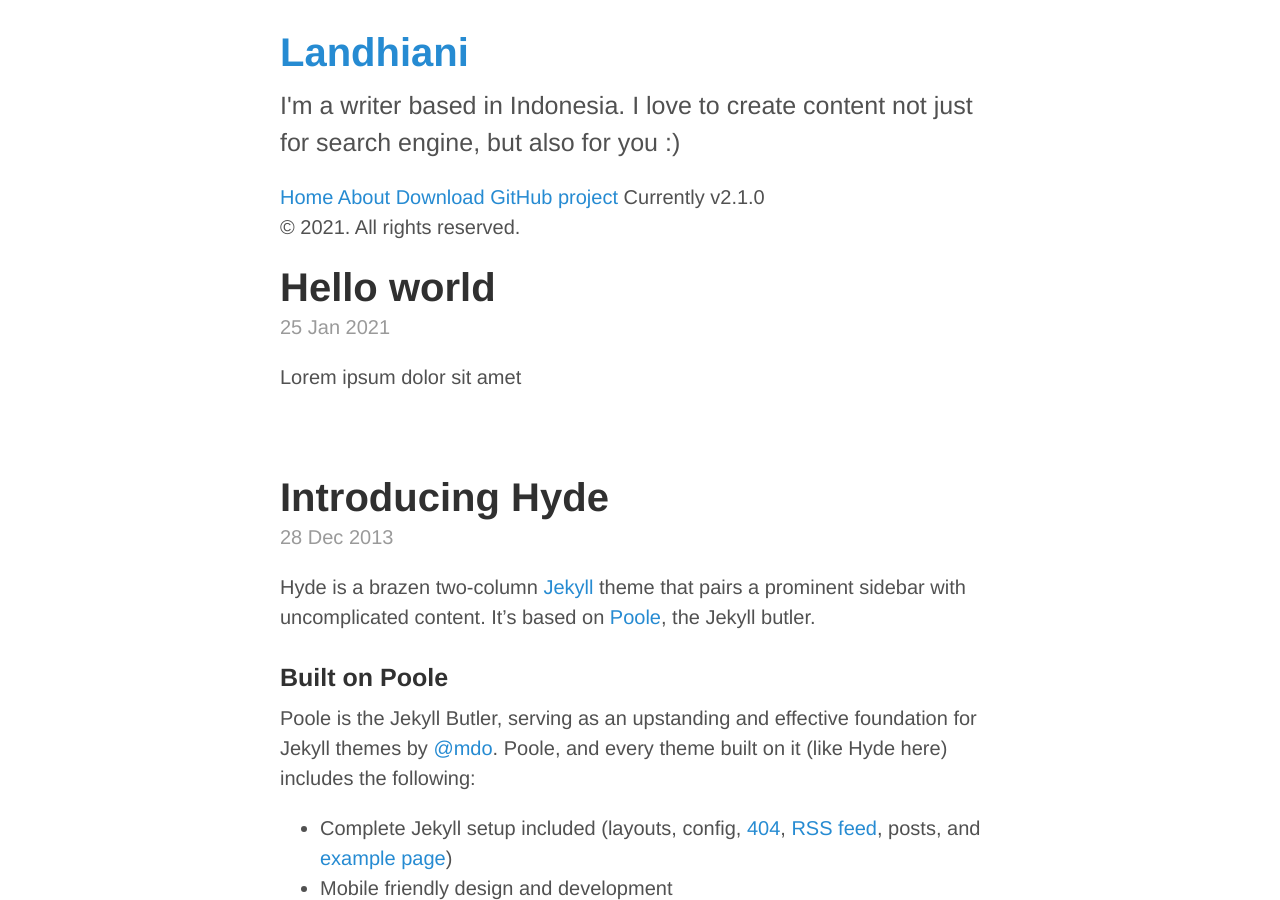
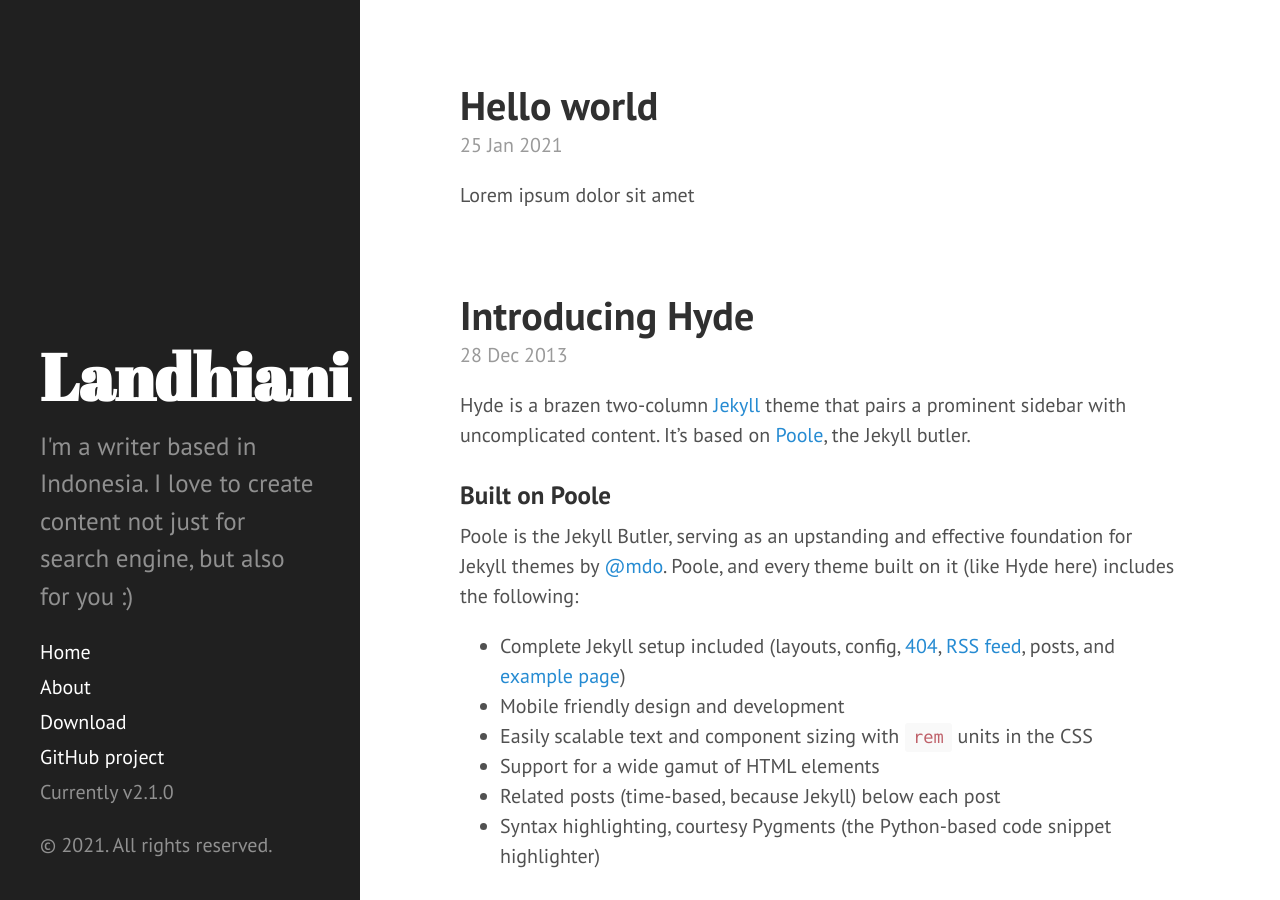
Before and after one commit to landhiani/landhiani.github.io, a Jekyll site: the page built from index.html, in a window 1280 px wide and 900 px high. Built offline with Jekyll 4.4.1, drawn with Linux system fonts in a browser that asks for light colours; Markdown is read by kramdown in place of the engine named in the settings; the list of posts is cut into pages by our own code.

Commit message:
Revert "Update head.html"
This reverts commit 61eb75c0e3cf494581889f79eb6e2eb20c150128.

```diff
--- a/_includes/head.html
+++ b/_includes/head.html
@@ -15,9 +15,9 @@
   </title>
 
   <!-- CSS -->
-  <link rel="stylesheet" href="{{"/public/css/poole.css" | relative_url }}">
-  <link rel="stylesheet" href="{{"/public/css/syntax.css | relative_url }}">
-  <link rel="stylesheet" href="{{"/public/css/hyde.css | relative_url }}">
+  <link rel="stylesheet" href="{{ site.baseurl }}public/css/poole.css">
+  <link rel="stylesheet" href="{{ site.baseurl }}public/css/syntax.css">
+  <link rel="stylesheet" href="{{ site.baseurl }}public/css/hyde.css">
   <link rel="stylesheet" href="https://fonts.googleapis.com/css?family=PT+Sans:400,400italic,700|Abril+Fatface">
 
   <!-- Icons -->
```
